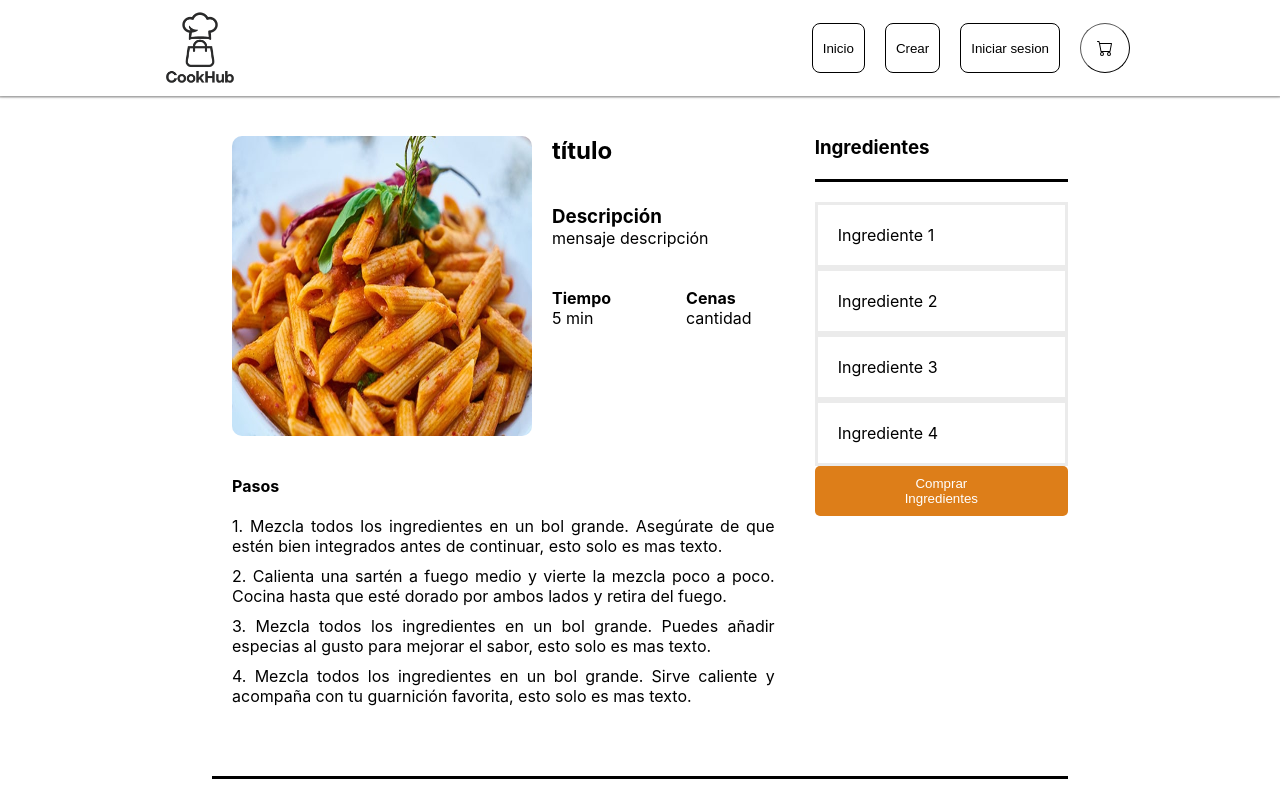
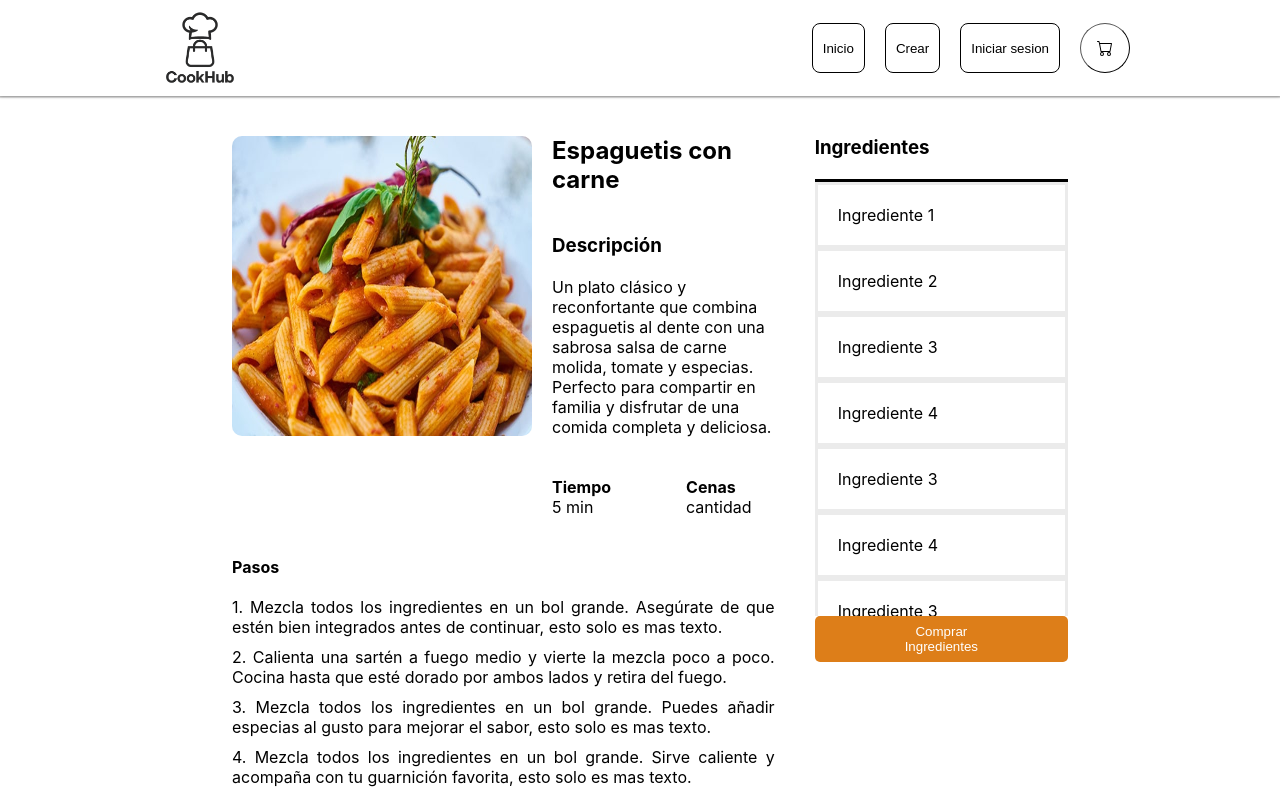
Before and after one commit to PANAMA-TEC/SEMESTRAL-lX-1LS244, a React (Vite) app: page /detail_recipe in a window 1280 px wide. Shown: the top 800 px of the page. Built offline with nearby package versions, Linux system fonts and the light colour scheme.

Commit message:
componente creado 1

```diff
--- /dev/null
+++ b/src/components/cardList/index.css
@@ -0,0 +1,3 @@
+.CardList {
+  overflow: auto;
+}
--- /dev/null
+++ b/src/components/cardList/index.jsx
@@ -0,0 +1,23 @@
+import './index.css';
+import React from 'react';
+import recetas_prototype from '../../assets/recetas_prototype.png';
+
+export const CardList = ({ titulo = "Titulo de Card", propiedad1 }) => {
+  return (
+    <div className='CardList'>
+      <ul>
+          <li>Ingrediente 1</li>
+          <li>Ingrediente 2</li>
+          <li>Ingrediente 3</li>
+          <li>Ingrediente 4</li>
+          <li>Ingrediente 3</li>
+          <li>Ingrediente 4</li>
+          <li>Ingrediente 3</li>
+          <li>Ingrediente 4</li>
+          <li>Ingrediente 3</li>
+          <li>Ingrediente 4</li>
+      </ul>
+    </div>
+
+  );
+};
--- a/src/screens/DetailRecipe/index.css
+++ b/src/screens/DetailRecipe/index.css
@@ -25,7 +25,6 @@
   /* border-style: solid; */
 }
 
-
 .DetailRecipe .cuadrante1 {
   display: flex;
   gap: 20px ;
@@ -45,16 +44,6 @@
 
 }
 
-.DetailRecipe .contenedor-ingredientes{
-  display: flex;
-  flex-direction: column;
-  gap: 20px;
-  width: 30%;
-  /* border-style: solid; */
-  justify-content: space-between;
-  max-height: 400px;
-}
-
 .DetailRecipe .top-container{
   display: flex;
   flex-direction: row;
@@ -65,15 +54,29 @@
 
 }
 
+.DetailRecipe .contenedor-ingredientes{
+  display: flex;
+  flex-direction: column;
+  /* gap: 20px; */
+  width: 30%;
+
+
+  /* border-style: solid; */
+  justify-content: space-between;
+  max-height: 500px;
+
+}
+
 .DetailRecipe .lista-ingredientes{
   display: flex;
   flex-direction: column;
-  height: 80%;
+  height: 100%;
 
-  gap: 20px;
-  max-height: 400px;
+  /* gap: 20px; */
+
   /* border-radius: 10px; */
   /* border-style: solid; */
+  max-height: 500px;
 }
 
 .DetailRecipe .lista-ingredientes h3{
@@ -87,8 +90,6 @@
   border-style: solid;
   border-color: rgb(235, 235, 235);
 }
-
-
 
 .contenido1 {
   display: flex;
@@ -127,21 +128,18 @@
   width: 100%;
 }
 
-
 .comentarios h3 {
   margin-bottom: 15px;
 }
 
-.comentario-contenedor,
-.nuevo-comentario-contenedor {
+.comentario-contenedor, .nuevo-comentario-contenedor {
   display: flex;
   align-items: flex-start;
   gap: 15px;
   margin-bottom: 20px;
 }
 
-.iconocomentario,
-.iconocomentarionuevo {
+.iconocomentario, .iconocomentarionuevo {
   width: 30px;
   height: 30px;
   background-color: #bbb;
@@ -149,14 +147,12 @@
   flex-shrink: 0;
 }
 
-
 .comentario {
   background-color: white;
   padding: 10px 15px;
   border-radius: 10px;
   max-width: 250px;
 }
-
 
 .nuevo-comentario-datos {
   flex: 1;
@@ -173,8 +169,6 @@
   resize: vertical;
 }
 
-
-
 .boton2 {
   align-self: flex-start;
   padding: 8px 16px;
--- a/src/screens/DetailRecipe/index.jsx
+++ b/src/screens/DetailRecipe/index.jsx
@@ -4,6 +4,7 @@ import logo_nav from '../../assets/image.png';
 import exampleImage from '../../assets/recetas.png';
 
 import React from 'react';
+import { CardList } from '../../components/cardList';
 
 export const DetailRecipe = () =>{
 
@@ -23,11 +24,12 @@ export const DetailRecipe = () =>{
 
                             <div className='contenido1'>
                                     <div>
-                                            <h2>título</h2>
+                                        <h2>Espaguetis con carne</h2>
                                     </div>
+
                                     <div>
-                                            <h3>Descripción</h3>
-                                            mensaje descripción
+                                        <h3>Descripción</h3> <br></br>
+                                        Un plato clásico y reconfortante que combina espaguetis al dente con una sabrosa salsa de carne molida, tomate y especias. Perfecto para compartir en familia y disfrutar de una comida completa y deliciosa.
                                     </div>
 
                                     <div className='tiempoycena'>
@@ -64,21 +66,17 @@ export const DetailRecipe = () =>{
                     </div>
 
                     <div className='contenedor-ingredientes'>
+
                         <div className='lista-ingredientes '>
 
                             <h3>Ingredientes</h3>
 
-                            <div className='ingredientes'>
-                                <ul>
-                                    <li>Ingrediente 1</li>
-                                    <li>Ingrediente 2</li>
-                                    <li>Ingrediente 3</li>
-                                    <li>Ingrediente 4</li>
-                                </ul>
+                            <CardList/>
+
                         </div>
 
-                        </div>
                         <button className="submit_formulario" type="submit">Comprar Ingredientes</button>
+
                     </div>
                 </div>
 
```
Lines whose indentation alone changed are shown as unchanged.
